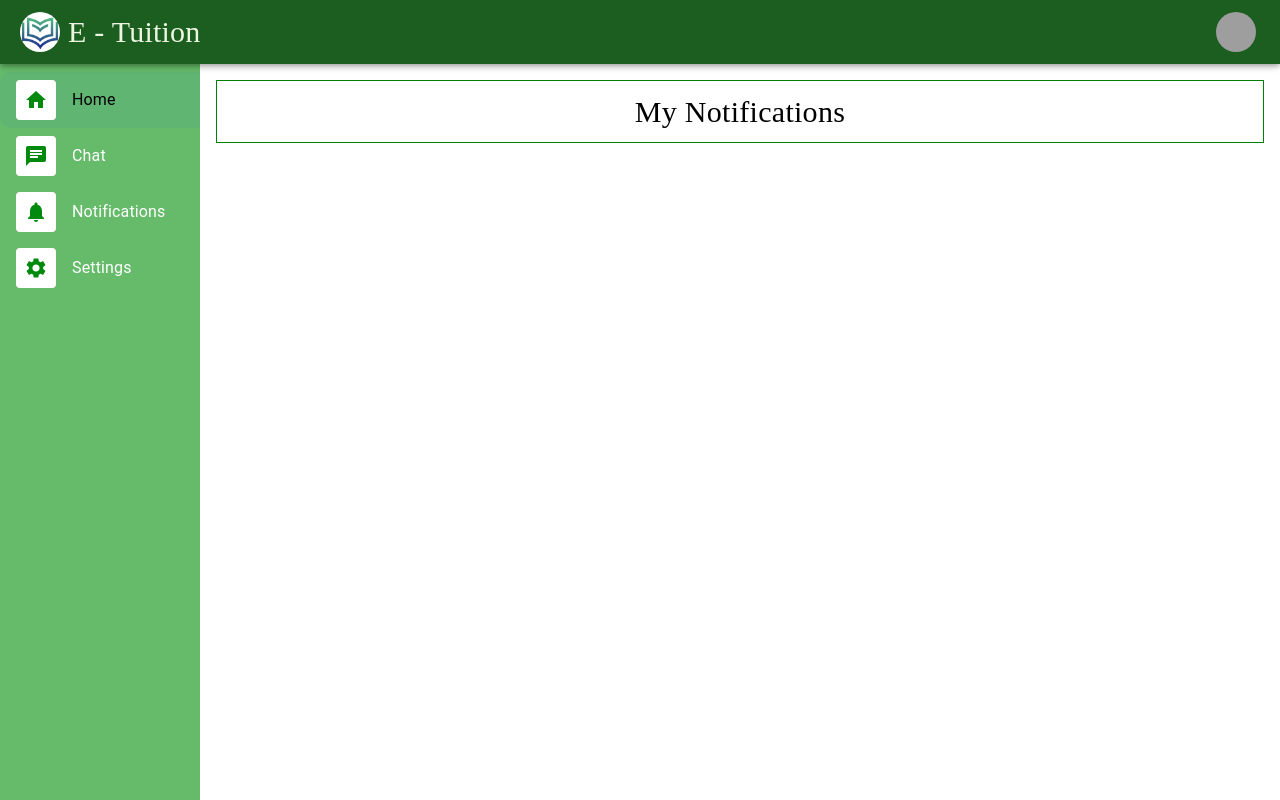
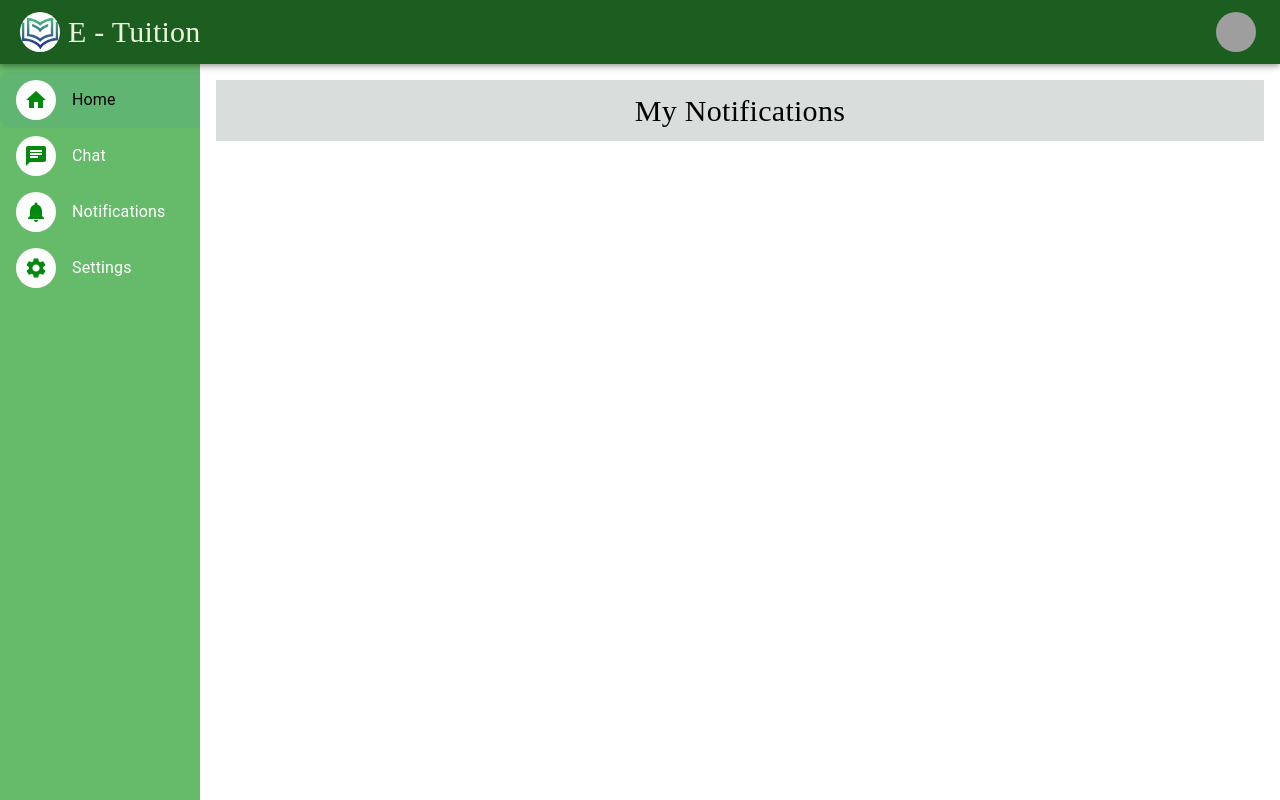
Before and after one commit to Dulanjana-Madushan/E-tuition-Admin-Panel-Web, a React (Create React App) app: page /tnotification in a window 1280 px wide. Built offline with nearby package versions, Linux system fonts and the light colour scheme; no server answers; grey boxes are pictures that could not be loaded.

Commit message:
changed designs 2

```diff
--- a/src/components/TeacherComponents/TeacherDrawer.js
+++ b/src/components/TeacherComponents/TeacherDrawer.js
@@ -75,7 +75,7 @@ export default function SideDrawer({open}) {
                         >
                         <ListItemAvatar>
                           <Avatar
-                            sx={{backgroundColor:'white',color:'#028A0F'}} variant="rounded">
+                            sx={{backgroundColor:'white',color:'#028A0F'}} >
                             <HomeIcon />
                           </Avatar>
                         </ListItemAvatar>
@@ -94,7 +94,7 @@ export default function SideDrawer({open}) {
 
                         <ListItemAvatar>
                           <Avatar
-                          sx={{backgroundColor:'white',color:'#028A0F'}} variant="rounded">
+                          sx={{backgroundColor:'white',color:'#028A0F'}} >
                             <ChatIcon />
                           </Avatar>
                         </ListItemAvatar>
@@ -112,7 +112,7 @@ export default function SideDrawer({open}) {
                     >
                         <ListItemAvatar>
                           <Avatar
-                          sx={{backgroundColor:'white',color:'#028A0F'}} variant="rounded">
+                          sx={{backgroundColor:'white',color:'#028A0F'}} >
                             <NotificationsIcon />
                           </Avatar>
                         </ListItemAvatar>
@@ -131,7 +131,7 @@ export default function SideDrawer({open}) {
 
                         <ListItemAvatar>
                           <Avatar
-                          sx={{backgroundColor:'white',color:'#028A0F'}} variant="rounded">
+                          sx={{backgroundColor:'white',color:'#028A0F'}}>
                             <SettingsIcon />
                           </Avatar>
                         </ListItemAvatar>
--- a/src/pages/TeacherPages/AddStudent.js
+++ b/src/pages/TeacherPages/AddStudent.js
@@ -16,7 +16,7 @@ const AddStudent = () => {
                 display='flex'
                 flexWrap="wrap"
                 marginBottom={2}
-                sx={{justifyContent:'center',border:'1px solid green'}}
+                sx={{justifyContent:'center',backgroundColor:'#D9DDDC'}}
             >
             <Typography
                 sx={{fontFamily:"Times New Roman" , fontSize
--- a/src/pages/TeacherPages/Announcements.js
+++ b/src/pages/TeacherPages/Announcements.js
@@ -16,7 +16,7 @@ const Announcements = () => {
                 display='flex'
                 flexWrap="wrap"
                 marginBottom={2}
-                sx={{justifyContent:'center',border:'1px solid green'}}
+                sx={{justifyContent:'center',backgroundColor:'#D9DDDC'}}
             >
             <Typography
                 sx={{fontFamily:"Times New Roman" , fontSize
--- a/src/pages/TeacherPages/Chat.js
+++ b/src/pages/TeacherPages/Chat.js
@@ -41,7 +41,7 @@ const Chat = () => {
                 display='flex'
                 flexWrap="wrap"
                 marginBottom={2}
-                sx={{justifyContent:'center',border:'1px solid green'}}
+                sx={{justifyContent:'center',backgroundColor:'#D9DDDC'}}
             >
             <Typography
               sx={{fontFamily:"Times New Roman" , fontSize:30,mb:1,mt:1}}
--- a/src/pages/TeacherPages/Lms.js
+++ b/src/pages/TeacherPages/Lms.js
@@ -26,7 +26,7 @@ const Lms = () => {
                 display='flex'
                 flexWrap="wrap"
                 marginBottom={2}
-                sx={{justifyContent:'center',border:'1px solid green'}}
+                sx={{justifyContent:'center',backgroundColor:'#D9DDDC'}}
             >
             <Typography
                 sx={{fontFamily:"Times New Roman" , fontSize
@@ -42,7 +42,7 @@ const Lms = () => {
                 sx={{justifyContent:'right', mt:1}}
             >
                 <Button variant="contained" startIcon={<AddIcon />} onClick={()=>{history.push("/subjects/" + subjectid + "/createquiz");}}
-                >
+                 sx={{backgroundColor:"green",color:"white"}}>
                     Create New
                 </Button>
             </Box>
--- a/src/pages/TeacherPages/Notification.js
+++ b/src/pages/TeacherPages/Notification.js
@@ -42,7 +42,7 @@ const TNotification = () => {
                 display='flex'
                 flexWrap="wrap"
                 marginBottom={2}
-                sx={{justifyContent:'center',border:'1px solid green'}}
+                sx={{justifyContent:'center',backgroundColor:'#D9DDDC'}}
             >
             <Typography
               sx={{fontFamily:"Times New Roman" , fontSize:30,mb:1,mt:1}}
--- a/src/pages/TeacherPages/Payments.js
+++ b/src/pages/TeacherPages/Payments.js
@@ -16,7 +16,7 @@ const Payments = () => {
                 display='flex'
                 flexWrap="wrap"
                 marginBottom={2}
-                sx={{justifyContent:'center',border:'1px solid green'}}
+                sx={{justifyContent:'center',backgroundColor:'#D9DDDC'}}
             >
             <Typography
                 sx={{fontFamily:"Times New Roman" , fontSize
--- a/src/pages/TeacherPages/QuizList.js
+++ b/src/pages/TeacherPages/QuizList.js
@@ -24,7 +24,7 @@ const QuizList = () => {
                 display='flex'
                 flexWrap="wrap"
                 marginBottom={2}
-                sx={{justifyContent:'center',border:'1px solid green'}}
+                sx={{justifyContent:'center',backgroundColor:'#D9DDDC'}}
             >
             <Typography
                 sx={{fontFamily:"Times New Roman" , fontSize
--- a/src/pages/TeacherPages/Review.js
+++ b/src/pages/TeacherPages/Review.js
@@ -24,7 +24,7 @@ const Review = () => {
                 display='flex'
                 flexWrap="wrap"
                 marginBottom={2}
-                sx={{justifyContent:'center',border:'1px solid green'}}
+                sx={{justifyContent:'center',backgroundColor:'#D9DDDC'}}
             >
             <Typography
                 sx={{fontFamily:"Times New Roman" , fontSize
--- a/src/pages/TeacherPages/StudentList.js
+++ b/src/pages/TeacherPages/StudentList.js
@@ -16,7 +16,7 @@ const StudentList = () => {
                 display='flex'
                 flexWrap="wrap"
                 marginBottom={2}
-                sx={{justifyContent:'center',border:'1px solid green'}}
+                sx={{justifyContent:'center',backgroundColor:'#D9DDDC'}}
             >
             <Typography
                 sx={{fontFamily:"Times New Roman" , fontSize
--- a/src/pages/TeacherPages/TeacherHome.js
+++ b/src/pages/TeacherPages/TeacherHome.js
@@ -30,7 +30,7 @@ const TeacherHome = () => {
                 display='flex'
                 flexWrap="wrap"
                 marginBottom={2}
-                sx={{justifyContent:'center',border:'1px solid green'}}
+                sx={{justifyContent:'center',backgroundColor:'#D9DDDC'}}
             >
                 <Typography
                     sx={{fontFamily:"Times New Roman" , fontSize:30,mb:1,mt:1}}
@@ -45,7 +45,7 @@ const TeacherHome = () => {
                 sx={{justifyContent:'right', mb:2}}
             >
                 <Button variant="contained" startIcon={<AddIcon />} onClick={()=>{history.push('/subjects');}}
-                >
+                sx={{backgroundColor:"green",color:"white"}}>
                     Add Class
                 </Button>
             </Box>
```
